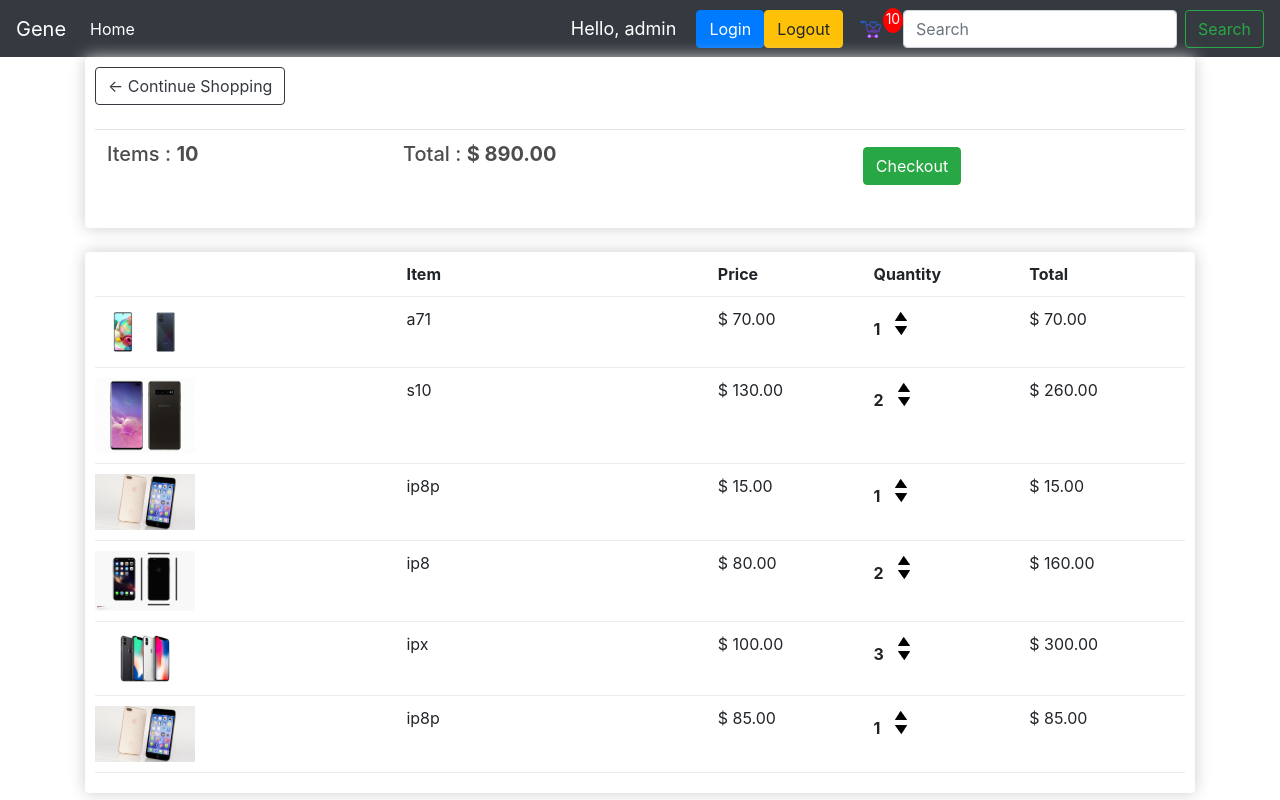
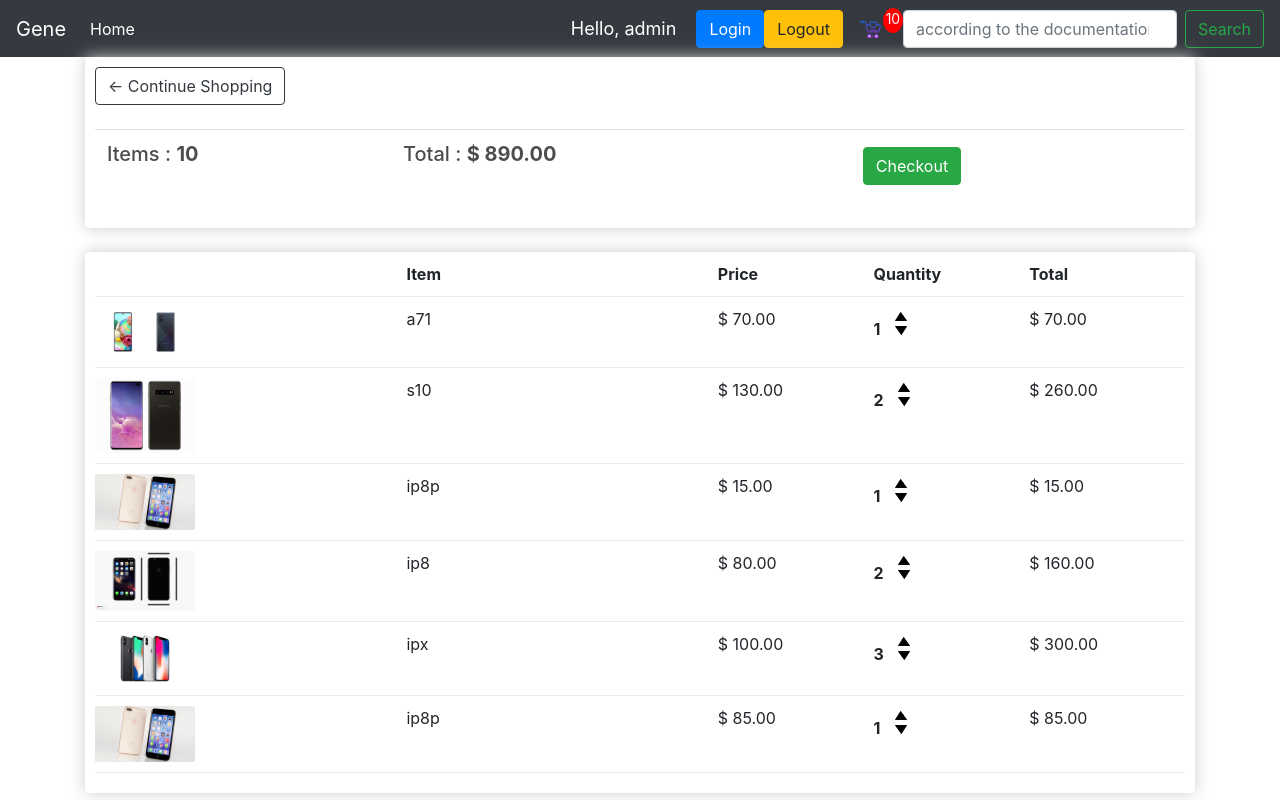
Before and after one commit to mwxgh/ecomerpy, a Django app: page /cart/ in a window 1280 px wide. Run offline with Django 3.2, Linux system fonts and the light colour scheme; a user stored in the database is signed in; data comes from the database, SQL or seed files in the repository; lists and menus that the app fills with data are empty; some libraries are stand-ins or nearby versions.

Commit message:
Update main.html

```diff
--- a/templates/main.html
+++ b/templates/main.html
@@ -49,7 +49,7 @@
             <p id="cart-total">{{cartItems}}</p>
         </div>
         <form class="form-inline my-2 my-lg-0">
-          <input class="form-control mr-sm-2" type="search" placeholder="Search" aria-label="Search">
+          <input class="form-control mr-sm-2" type="search" placeholder="according to the documentation, support postgresql :((" aria-label="Search">
           <button class="btn btn-outline-success my-2 my-sm-0" type="submit">Search</button>
         </form>
 
```
